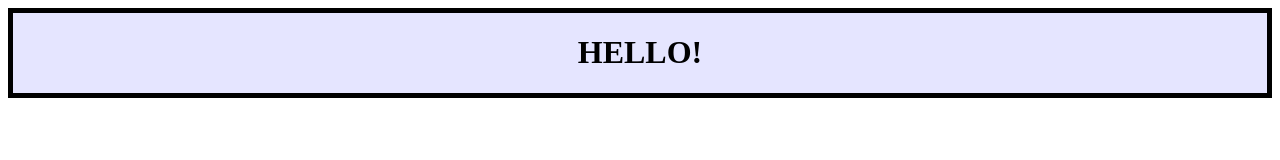
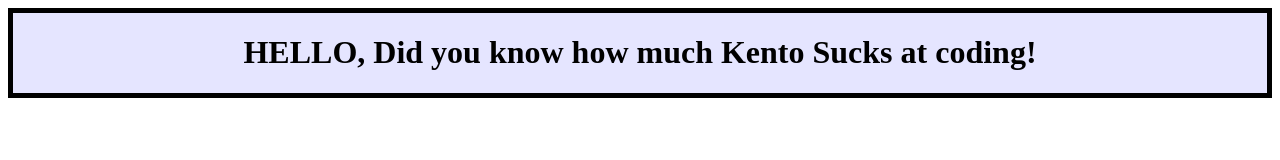
Before and after one commit to EthanFeng2004/EthanFeng2004.github.io, a plain HTML site: page index.html in a window 1280 px wide. Drawn offline with Linux system fonts and the light colour scheme.

Commit message:
Update index.html

```diff
--- a/index.html
+++ b/index.html
@@ -1,7 +1,7 @@
 <div class="body">
   <title>Ethan Feng - Github</title>
   <h1>
-    HELLO!
+    HELLO, Did you know how much Kento Sucks at coding!
   </h1>
 </div>
 <style>
```
